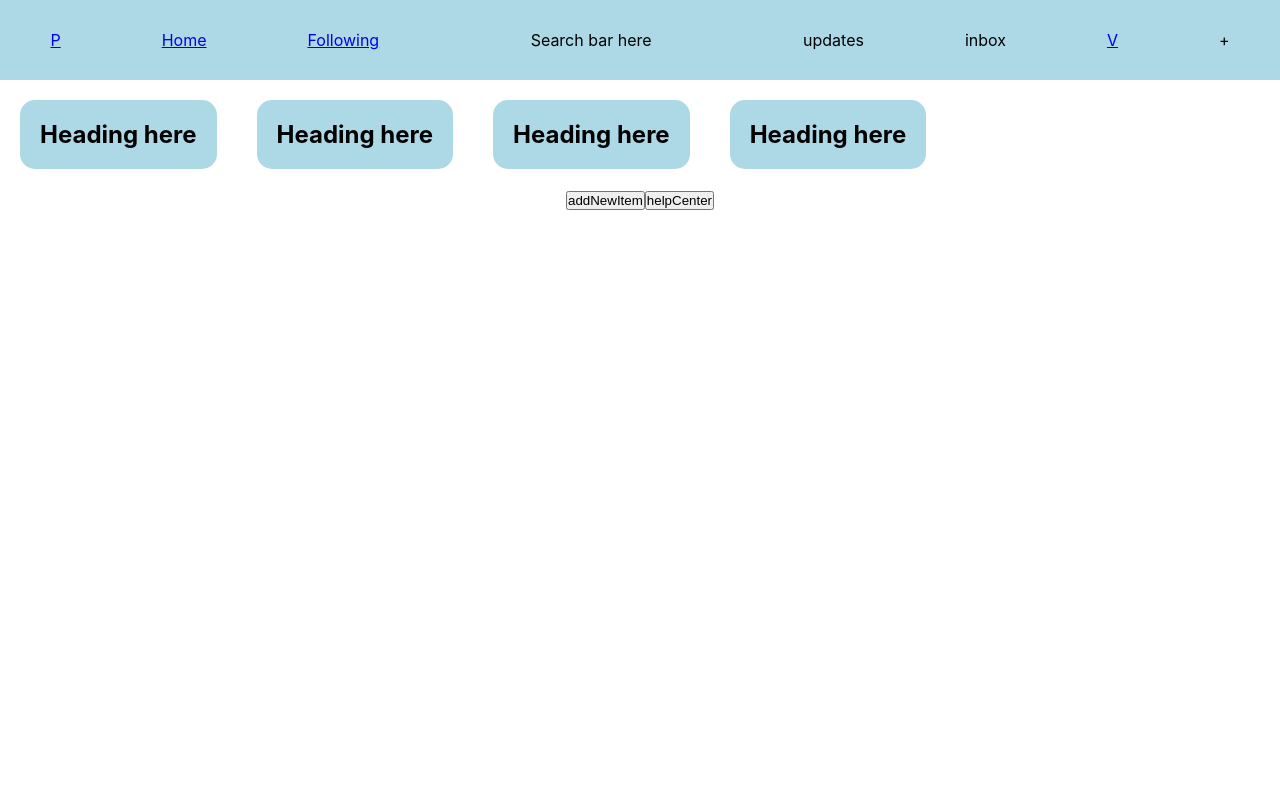
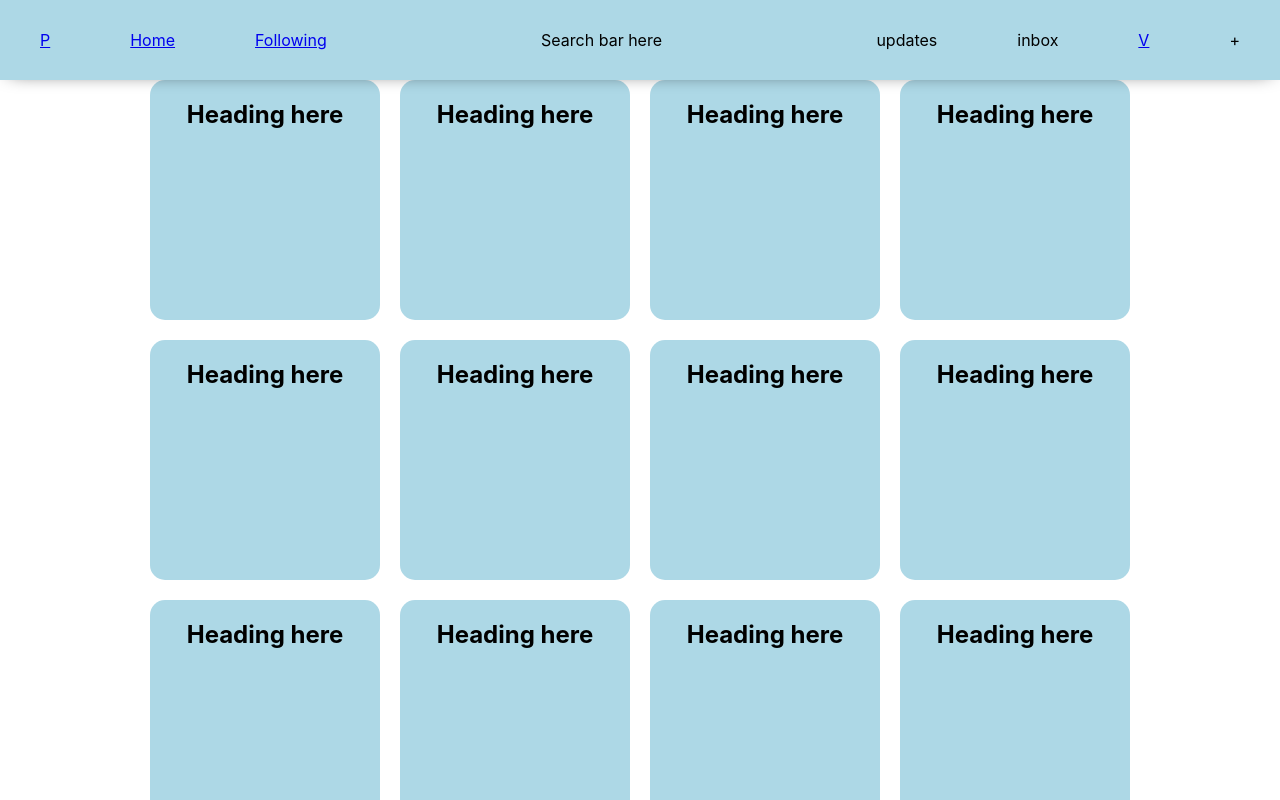
Before and after one commit to vbldra/clone-pinterest, a React (Create React App) app: page / in a window 1280 px wide. Shown: the top 800 px of the page. Built offline with nearby package versions, Linux system fonts and the light colour scheme.

Commit message:
fixed position navbar

```diff
--- a/src/components/Account.js
+++ b/src/components/Account.js
@@ -3,11 +3,14 @@ import Item from './Item'
 
 function Account() {
     return (
-        <div>
+        <div className="container">
             <h1>YourName</h1>
             <p>@name</p>
             <p>num-followers + num-following</p>
             <div className="flex-container">
+                <Item />
+                <Item />
+                <Item />
                 <Item />
                 <Item />
                 <Item />
--- a/src/components/App.css
+++ b/src/components/App.css
@@ -8,28 +8,39 @@ body{
 }
 
 nav {
+  position: fixed;
   display: flex;
+  top: 0;
+  width: 100%;
   /* justify-content: space-around; */
   align-items: center;
   background-color: lightblue;
+  box-shadow: 0 0 20px -10px black;
   height: 80px;
 }
 
 .nav-item {
-  flex-grow: 1;
+  margin: 40px;
 }
 
 .search {
   flex-grow: 2;
 }
 
+.container {
+  margin: 80px 150px;
+}
+
 .flex-container {
-  display: flex;
+  display: grid;
+  grid-template-columns: repeat(4, 1fr);
+  gap: 20px;
 }
 
 .item {
-  margin: 20px;
+  /* margin: 20px; */
   padding: 20px;
   background: lightblue;
   border-radius: 15px;
+  height: 200px;
 }
--- a/src/components/FollowingContainer.js
+++ b/src/components/FollowingContainer.js
@@ -3,7 +3,7 @@ import Item from './Item';
 
 function FollowingContainer() {
     return (
-        <div>
+        <div className="container">
             <p>Welcome to your new following tab!</p>
             <p>Discover ideas from people you follow...</p>
             <div className="flex-container">
--- a/src/components/HomeContainer.js
+++ b/src/components/HomeContainer.js
@@ -3,11 +3,25 @@ import Item from './Item';
 
 function HomeContainer() {
     return (
-        <div className="flex-container">
-            <Item />
-            <Item />
-            <Item />
-            <Item />
+        <div className="container">
+            <div className="flex-container">
+                <Item />
+                <Item />
+                <Item />
+                <Item />
+                <Item />
+                <Item />
+                <Item />
+                <Item />
+                <Item />
+                <Item />
+                <Item />
+                <Item />
+                <Item />
+                <Item />
+                <Item />
+                <Item />
+            </div>
         </div>
     )
 }
```
